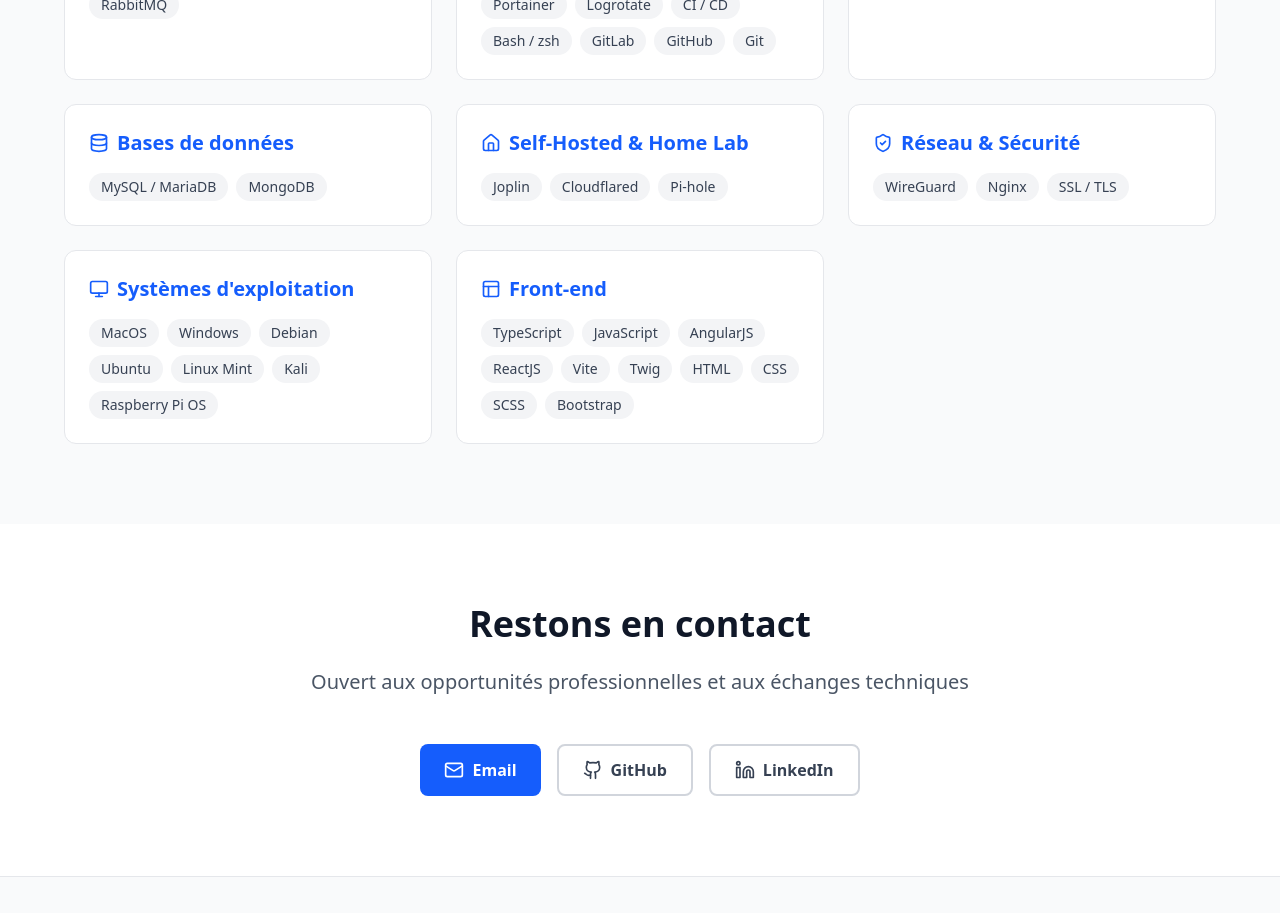
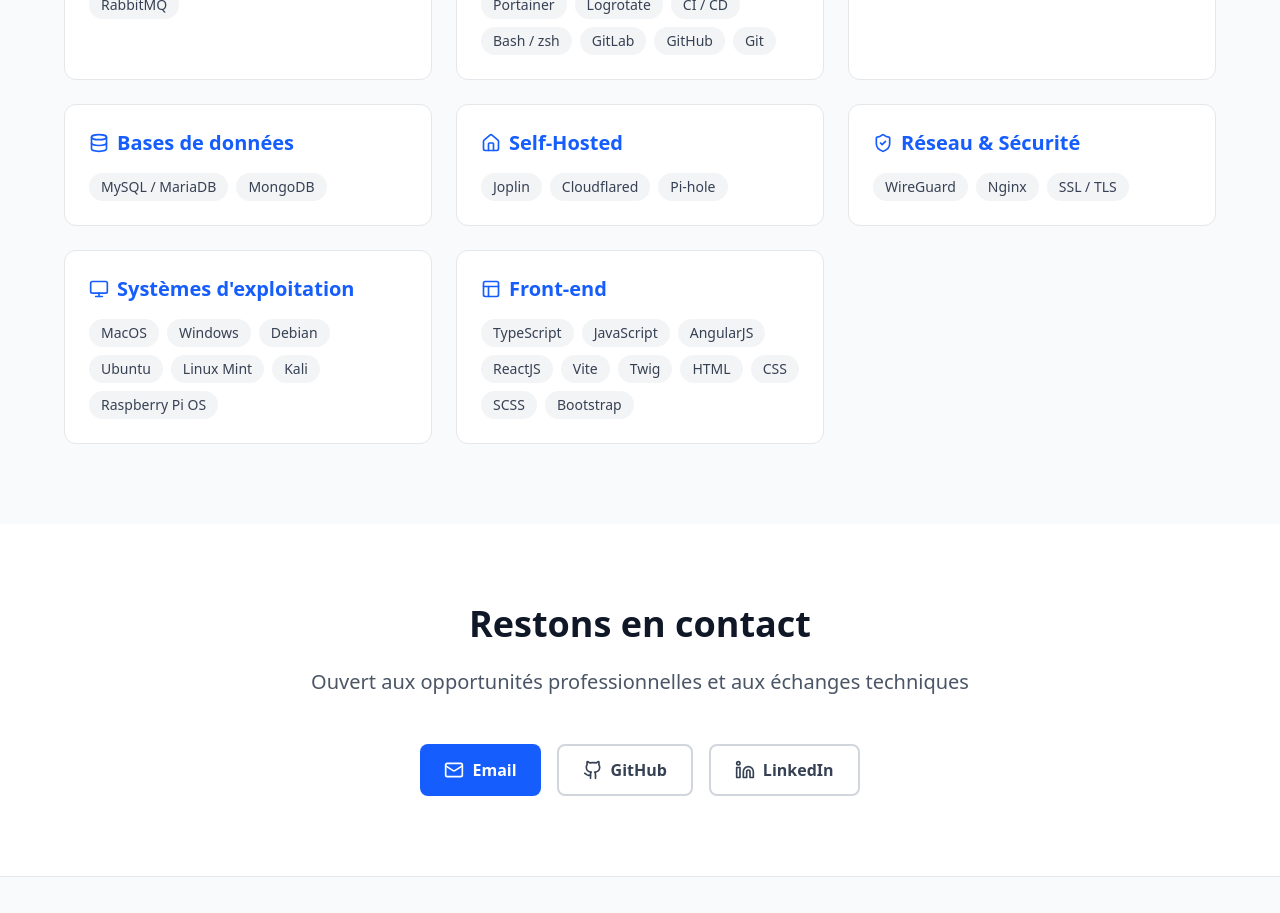
Before and after one commit to Skuskusku13/portfolio, a React (Vite) app: page / in a window 1280 px wide. Shown: the part 3220-4133 px from the top of the page. Built offline with nearby package versions, Linux system fonts and the light colour scheme.

Commit message:
change title

```diff
--- a/src/components/Skills.tsx
+++ b/src/components/Skills.tsx
@@ -14,7 +14,7 @@
     { key: 'devops', title: 'DevOps', icon: Code },
     { key: 'tools', title: 'Outils & Services', icon: Wrench },
     { key: 'databases', title: 'Bases de données', icon: Database },
-    { key: 'self_hosted', title: 'Self-Hosted & Home Lab', icon: Home },
+    { key: 'self_hosted', title: 'Self-Hosted', icon: Home },
     { key: 'network_security', title: 'Réseau & Sécurité', icon: ShieldCheck },
     { key: 'os', title: "Systèmes d'exploitation", icon: Monitor },
     { key: 'frontend', title: 'Front-end', icon: Layout },
```
